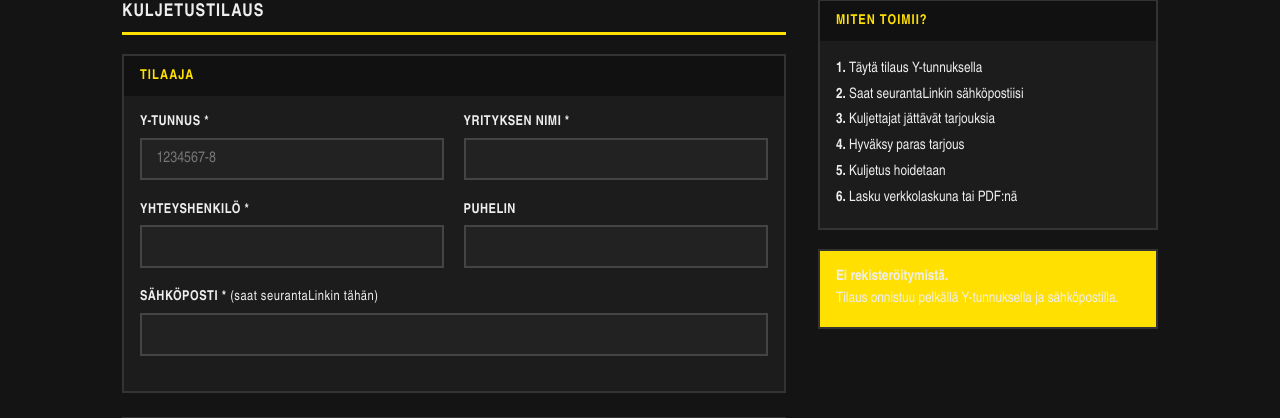
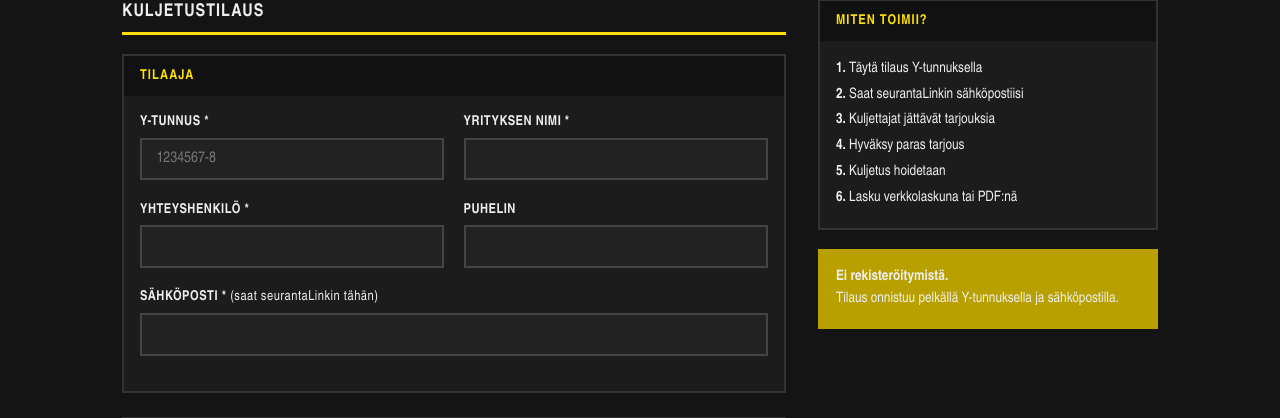
Before and after one commit to jaalankasanova/aiact, a Flask app: page /rahtari/tilaa in a window 1280 px wide. Shown: the part 121-539 px from the top of the page. Run offline with Flask 3, Linux system fonts and the light colour scheme; some libraries are stand-ins or nearby versions.

Commit message:
Rahtari: tummennettu keltainen info-kortti tilauslomakkeessa
Co-Authored-By: Claude Sonnet 4.6 <noreply@anthropic.com>

```diff
--- a/templates/rahtari/tilaa.html
+++ b/templates/rahtari/tilaa.html
@@ -126,7 +126,7 @@
       <strong>6.</strong> Lasku verkkolaskuna tai PDF:nä
     </div>
   </div>
-  <div class="card" style="background:var(--kelt)">
+  <div class="card" style="background:#b8a000;border-color:#b8a000">
     <div class="card-body" style="font-size:.9rem">
       <strong>Ei rekisteröitymistä.</strong><br>
       Tilaus onnistuu pelkällä Y-tunnuksella ja sähköpostilla.
```
